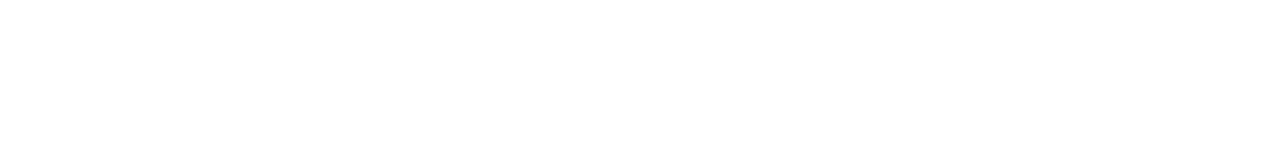
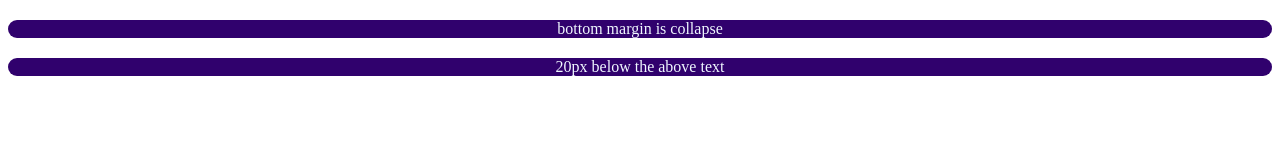
Before and after one commit to Mahdi-Falahati/Margin-Collapse, a plain HTML site: page Index.html in a window 1280 px wide. Drawn offline with Linux system fonts and the light colour scheme.

Commit message:
Margin Collapse between adjacent elements

```diff
--- a/Index.html
+++ b/Index.html
@@ -1,12 +1,30 @@
 <!DOCTYPE html>
 <html lang="en">
+
 <head>
     <meta charset="UTF-8">
     <meta http-equiv="X-UA-Compatible" content="IE=edge">
     <meta name="viewport" content="width=device-width, initial-scale=1.0">
     <title>Margin Collapsed</title>
+    <style>
+        .adjacent-element {
+            margin: 20px 0 10px;
+
+            background-color: #30016d;
+            color: aliceblue;
+            text-align: center;
+            border-radius: 20px;
+        }
+    </style>
 </head>
+
 <body>
 
+    <!-- This Div tag bottom margin is collapse -->
+    <div class="adjacent-element">bottom margin is collapse</div>
+    <div class="adjacent-element">20px below the above text</div>
+
+
 </body>
+
 </html>
```
